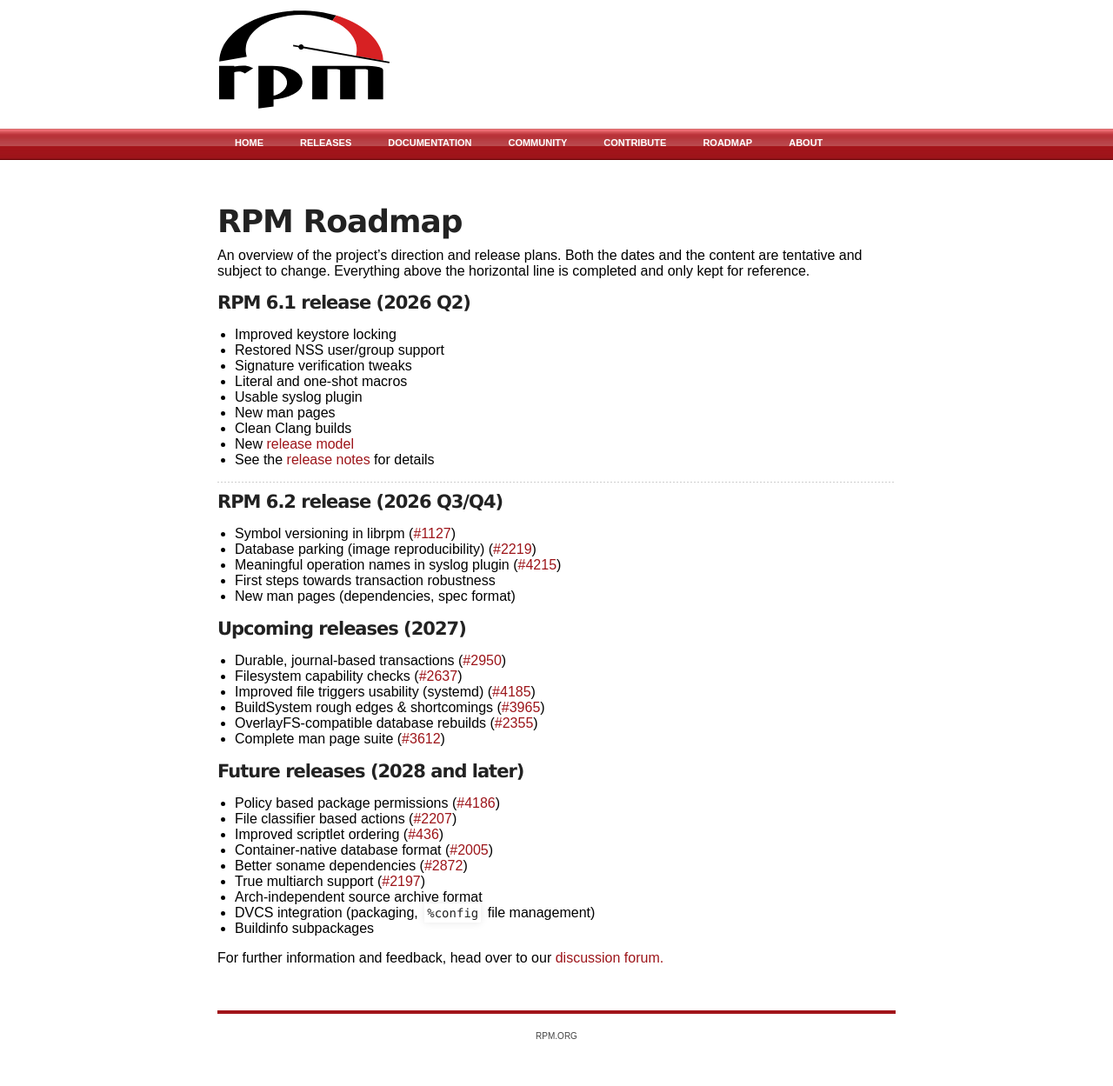
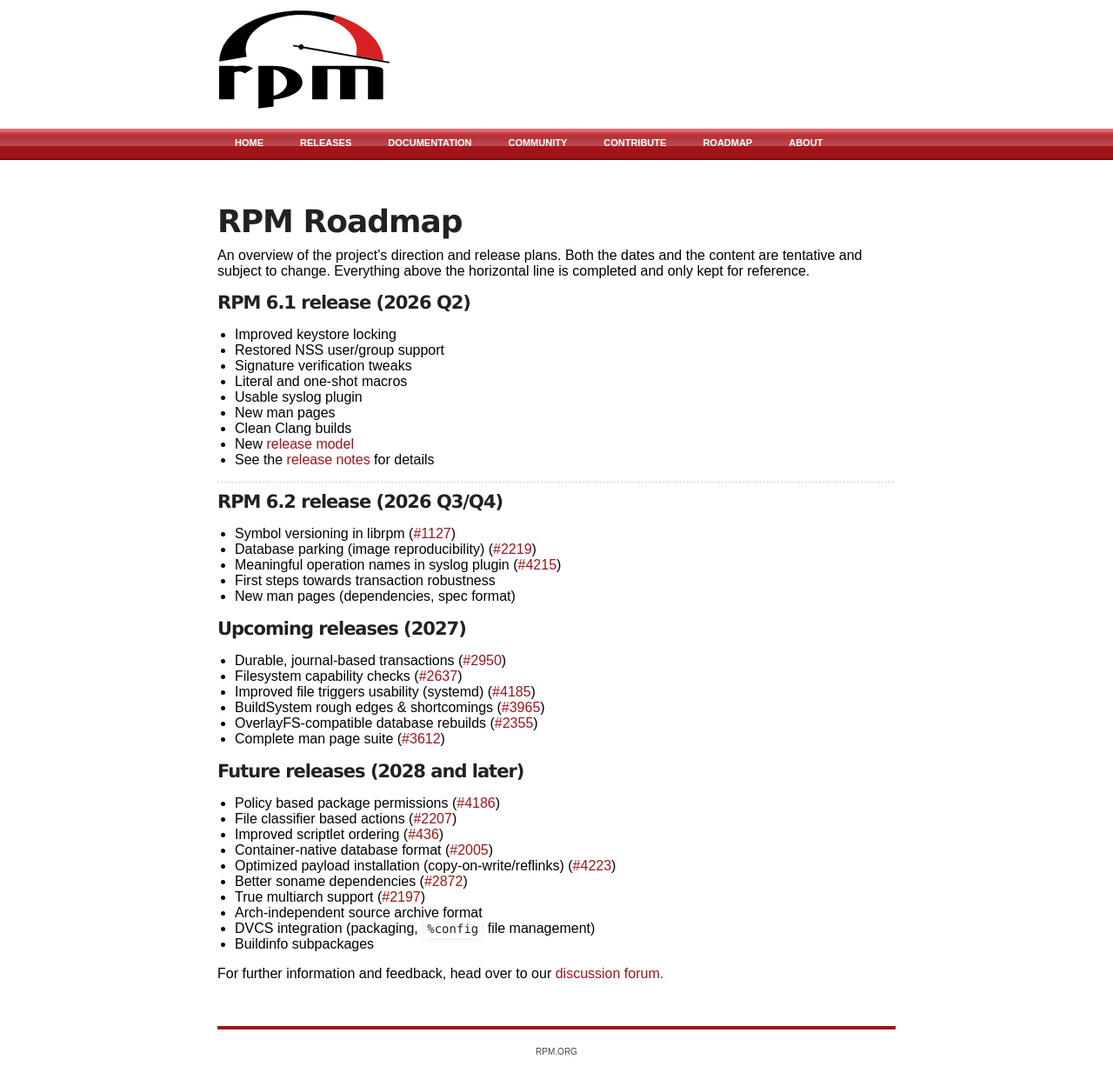
Before and after one commit to rpm-software-management/rpm-web, a Jekyll site: the page built from roadmap.md, in a window 1280 px wide. Shown: the whole page at 87% size. Built offline with Jekyll 4.4.1, drawn with Linux system fonts in a browser that asks for light colours.

Commit message:
Add roadmap item for payload optimization

```diff
--- a/roadmap.md
+++ b/roadmap.md
@@ -42,6 +42,7 @@ horizontal line is completed and only kept for reference.
 * File classifier based actions (#2207)
 * Improved scriptlet ordering (#436)
 * Container-native database format (#2005)
+* Optimized payload installation (copy-on-write/reflinks) (#4223)
 * Better soname dependencies (#2872)
 * True multiarch support (#2197)
 * Arch-independent source archive format
```
